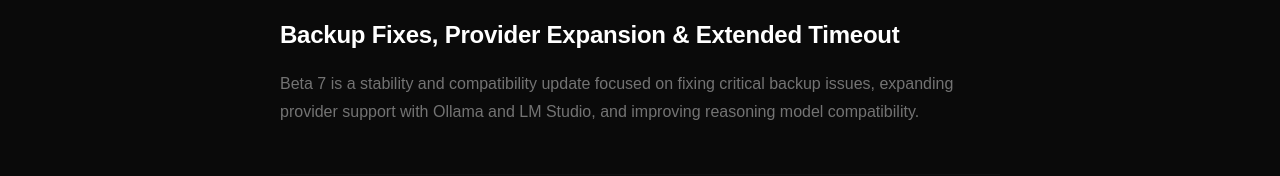
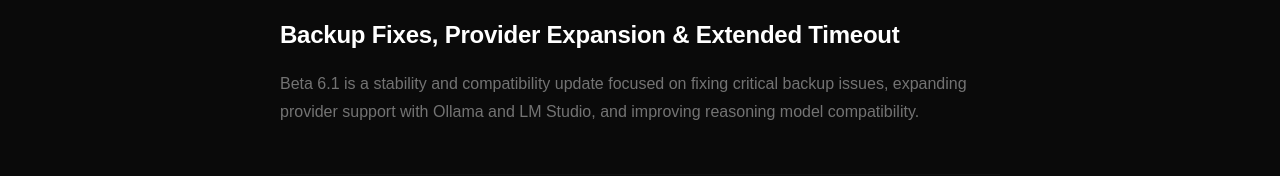
Before and after one commit to LettuceAI/website, a React (Vite) app: page /changelog in a window 1280 px wide. Shown: the part 433-609 px from the top of the page. Built offline with nearby package versions, Linux system fonts and the light colour scheme.

Commit message:
docs: update changelog entry from Beta 7 to Beta 6.1

```diff
--- a/src/pages/ChangelogPage.tsx
+++ b/src/pages/ChangelogPage.tsx
@@ -64,7 +64,7 @@
                                 Backup Fixes, Provider Expansion & Extended Timeout
                             </h2>
                             <p className="text-muted-foreground">
-                                Beta 7 is a stability and compatibility update focused on fixing critical backup issues, expanding provider support with Ollama and LM Studio, and improving reasoning model compatibility.
+                                Beta 6.1 is a stability and compatibility update focused on fixing critical backup issues, expanding provider support with Ollama and LM Studio, and improving reasoning model compatibility.
                             </p>
                         </div>
 
```
